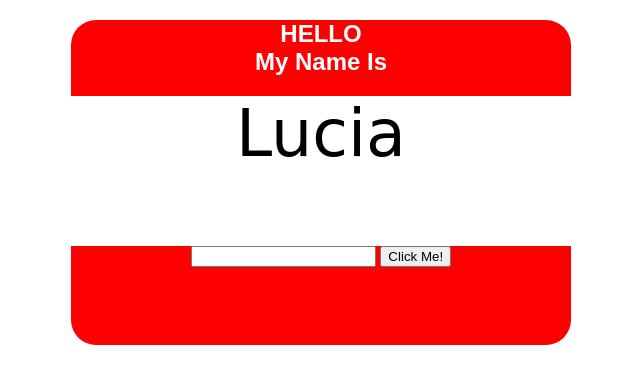
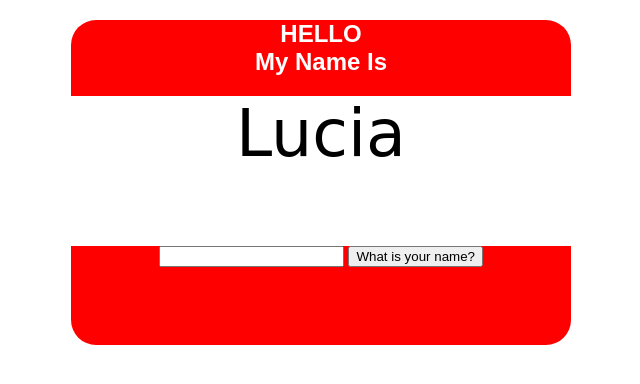
Before and after one commit to brammerl/LAB-02a-name-tag, a plain HTML site: page index.html in a window 1280 px wide. Shown: the whole page, without its empty margins (319-959 px from the left). Drawn offline with Linux system fonts and the light colour scheme.

Commit message:
relabeling buttong

```diff
--- a/index.html
+++ b/index.html
@@ -22,7 +22,7 @@
         </div>
         <footer>
             <input type="text" id="nameEntry">
-            <button id="button" type="button">Click Me!</button>
+            <button id="button" type="button">What is your name?</button>
         </footer>
     </section>
 </body>
```
Also changed, not shown: app.js (line endings or trailing spaces).
